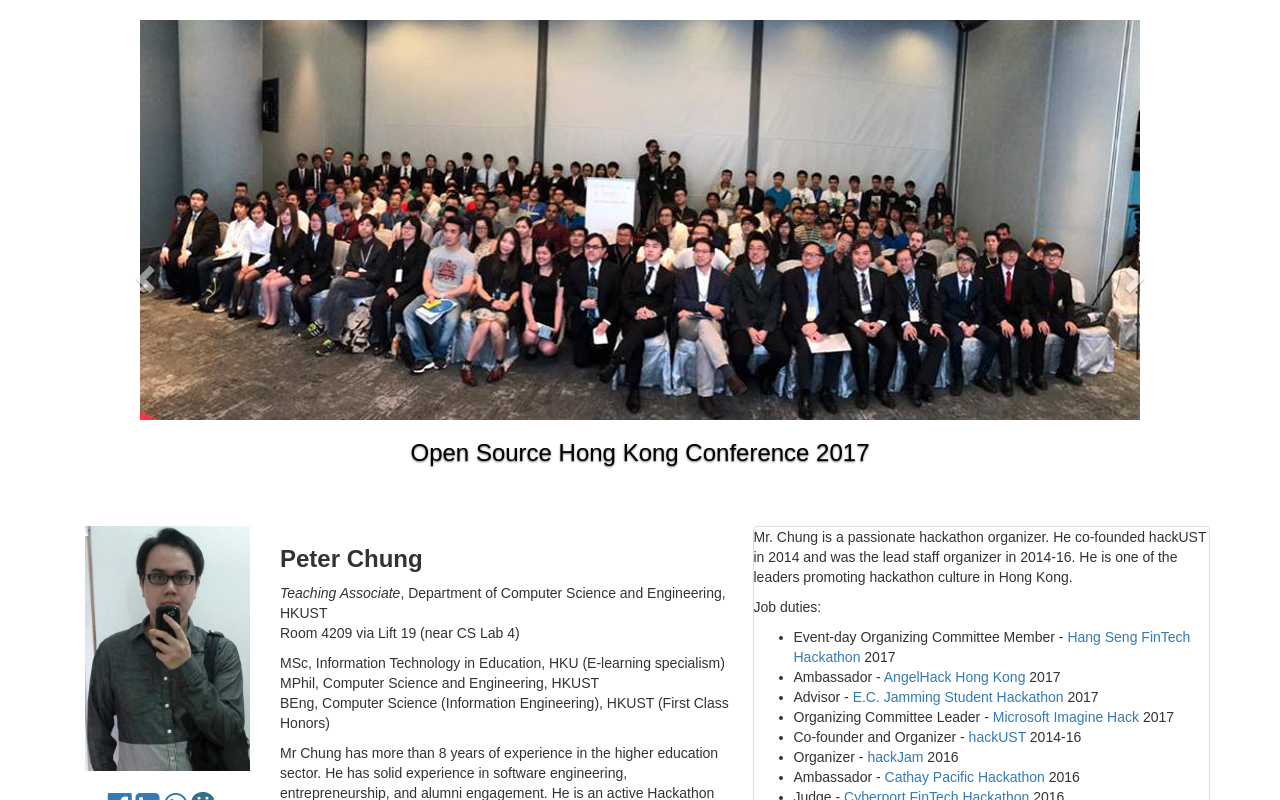
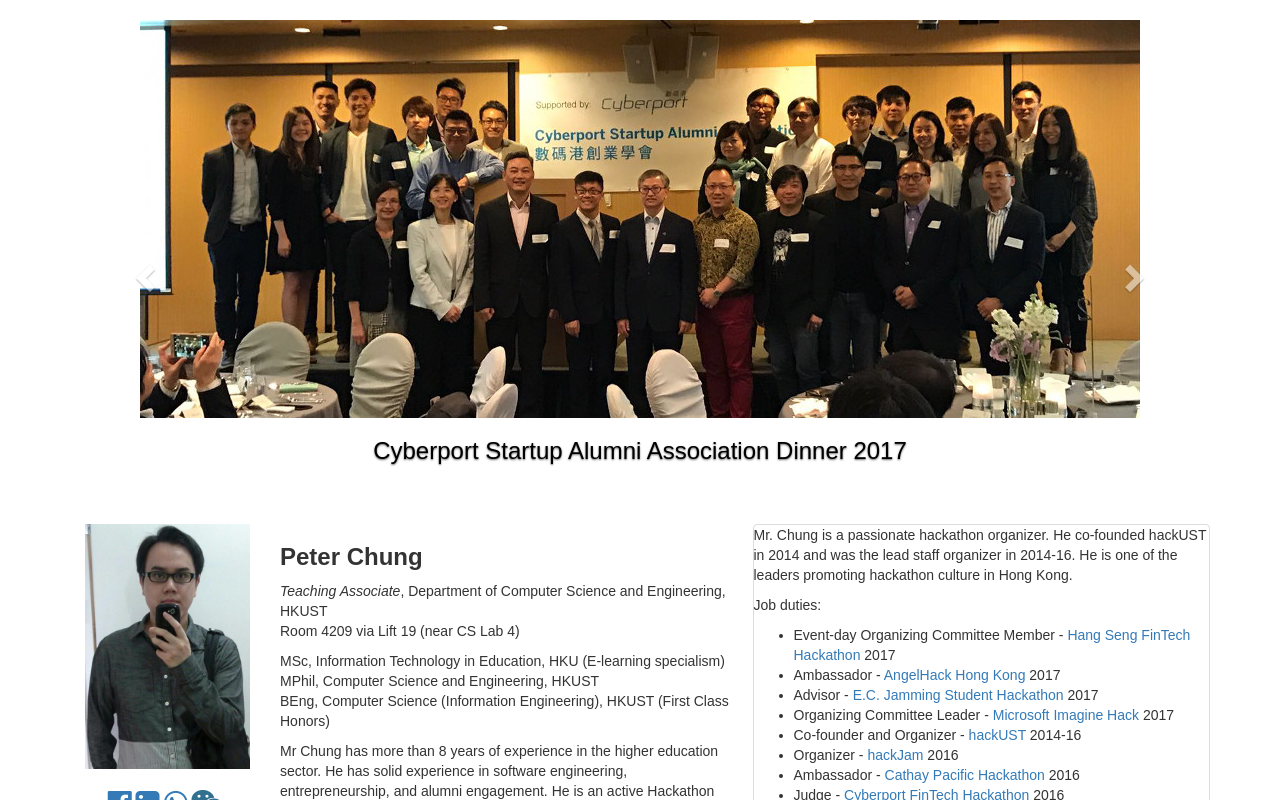
Before and after one commit to hkpeterpeter/web_personal, a React (Create React App) app: page / in a window 1280 px wide. Shown: the top 800 px of the page. Built offline with nearby package versions, Linux system fonts and the light colour scheme.

Commit message:
Added CSAA update

```diff
--- a/src/data/events.js
+++ b/src/data/events.js
@@ -3,6 +3,7 @@
 // TODO: refactor the remaining data values
 
 const events = [
+  makeEvent('Cyberport Startup Alumni Association Dinner 2017', 'CSAA_connects_the_world_dinner_2017.jpg'),
   makeEvent('Open Source Hong Kong Conference 2017', 'oshk_conf_2017.jpg'),
   makeEvent('AngelHack Hong Kong 2017', 'angelhack_hongkong_2017.jpg'),
   makeEvent('Hang Seng FinTech Hackathon 2017', 'hs_hackathon_2017.jpg'),
```
Also changed, not shown: public/slideshow_images/CSAA_connects_the_world_dinner_2017.jpg (added).
